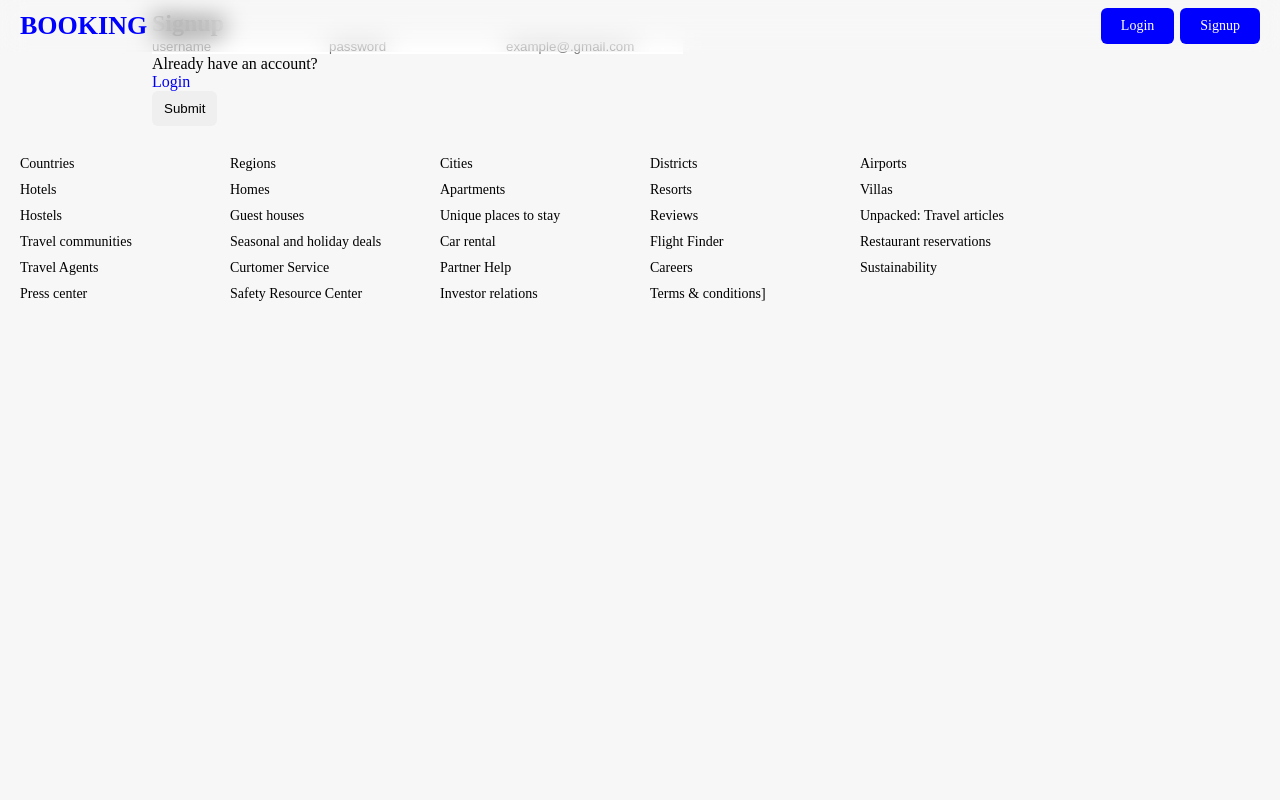
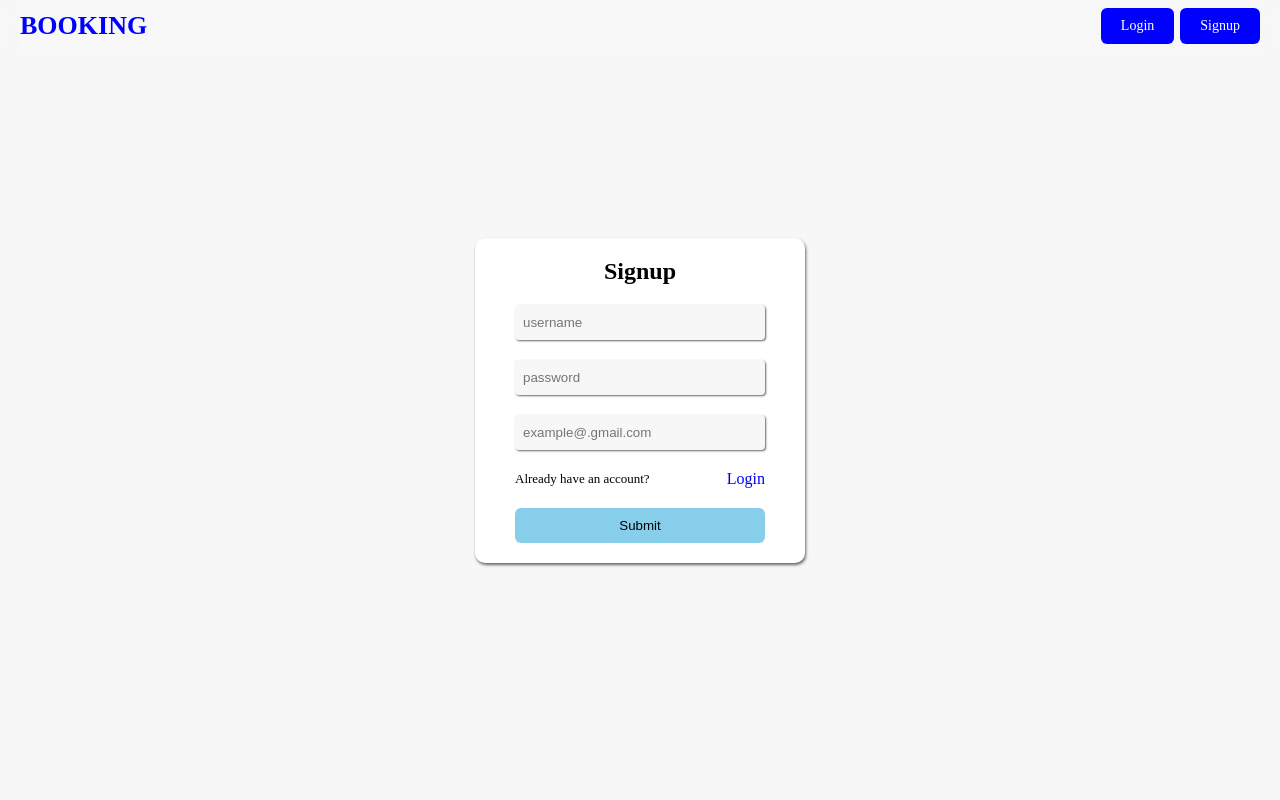
Before and after one commit to AungMyoAye101/Booking-MERN, a React (Vite) app in the folder frontend/booking/: page /signup in a window 1280 px wide. Shown: the top 800 px of the page. Built offline with nearby package versions, Linux system fonts and the light colour scheme.

Commit message:
Refactor Signup component to manage form state; update styling and remove unused CSS file

```diff
--- a/frontend/booking/src/pages/login/login.css
+++ b/frontend/booking/src/pages/login/login.css
@@ -12,7 +12,7 @@
   box-shadow: 1px 2px 3px #666;
   display: flex;
   flex-direction: column;
-  gap: 12px;
+  gap: 20px;
   background: #fff;
 }
 .form-container h1 {
--- a/frontend/booking/src/pages/signup/Signup.tsx
+++ b/frontend/booking/src/pages/signup/Signup.tsx
@@ -1,18 +1,53 @@
 import { Link } from "react-router-dom";
-import "./signup.css";
+import "../login/login.css";
+import { useState } from "react";
 const Signup = () => {
+  const [user, setUser] = useState({
+    username: "",
+    password: "",
+    email: "",
+  });
+
+  const handleChange = (e: { target: { name: string; value: string } }) => {
+    setUser((pre) => ({ ...pre, [e.target.name]: e.target.value }));
+    console.log(user);
+  };
+  const onSubmitHandle = (e: any) => {
+    e.preventDefault();
+    console.log(user);
+    setUser({ username: "", password: "", email: "" });
+  };
+
   return (
     <section className="container">
       <form className="form-container">
         <h1>Signup </h1>
-        <input type="text" placeholder="username" />
-        <input type="password" placeholder="password" />
-        <input type="email" placeholder="example@.gmail.com" />
+        <input
+          type="text"
+          name="username"
+          value={user.username}
+          placeholder="username"
+          onChange={(e) => handleChange(e)}
+        />
+        <input
+          type="password"
+          name="password"
+          value={user.password}
+          placeholder="password"
+          onChange={(e) => handleChange(e)}
+        />
+        <input
+          type="email"
+          name="email"
+          value={user.email}
+          placeholder="example@.gmail.com"
+          onChange={(e) => handleChange(e)}
+        />
         <div className="link-con">
           <p>Already have an account?</p>
           <Link to={"/login"}>Login</Link>
         </div>
-        <button>Submit</button>
+        <button onClick={(e) => onSubmitHandle(e)}>Submit</button>
       </form>
     </section>
   );
```
Also changed, not shown: frontend/booking/src/pages/signup/signup.css (deleted).
